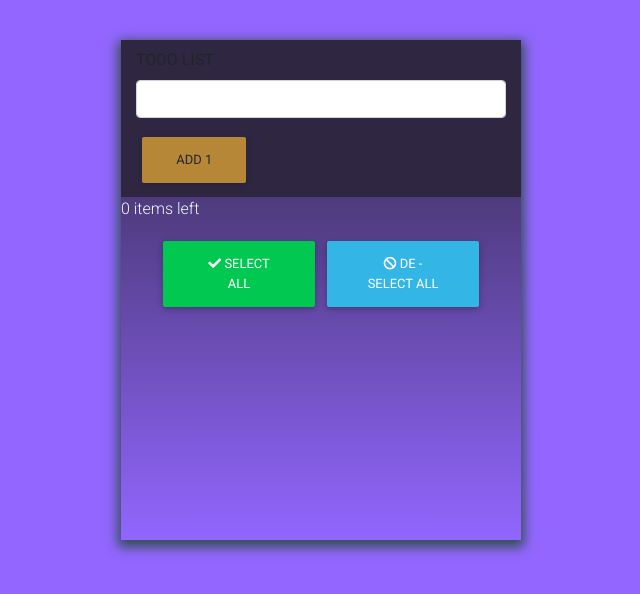
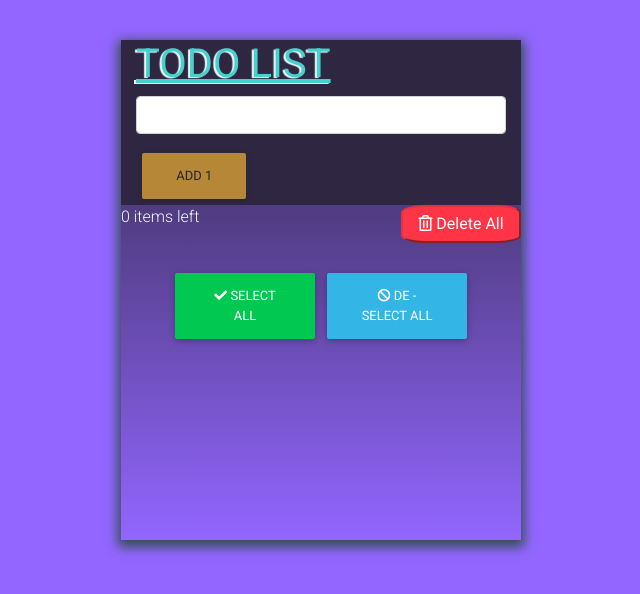
Before and after one commit to neelamchawla/todo, a React (Create React App) app: page / in a window 1280 px wide. Shown: the top 594 px of the page, without its empty margins (319-959 px from the left). Built offline with nearby package versions, Linux system fonts and the light colour scheme.

Commit message:
updated delete_all

```diff
--- a/src/component/Todo.css
+++ b/src/component/Todo.css
@@ -29,6 +29,12 @@ border: 4px solid lemonchiffon !important;
 .alert:hover{
   /* background-color:  #ffb0c8bd; */
   background-color: #e9cba4b8;
+}
+
+h1 {
+  color: mediumturquoise;
+  text-shadow: -2px 1px 1px aliceblue;
+  text-decoration: underline;
 }
 
 .btn-success {
@@ -66,7 +72,7 @@ input[type=checkbox], input[type=radio] {
 }
 
 .btn {
-  max-width: 38% !important;
+  max-width: 35% !important;
   margin-top: 5% !important;
 }
 
@@ -79,6 +85,13 @@ input[type=checkbox], input[type=radio] {
     padding: 0.4rem 2.14rem !important;
 }
 
+.btn3 {
+  float: right;
+  margin-top: 0px !important;
+  width: 30% !important;
+  padding: 5px !important;
+  border-radius: 20%;
+}
 /*
 @media only screen and (max-width: 600px) and (min-width: 400px)  {
   .btn1{
--- a/src/component/Todo.js
+++ b/src/component/Todo.js
@@ -10,30 +10,27 @@ constructor(){
     this.state = {
       todo: "",
       id: Date.now(),
+      done: false,
       list: []
     }
     this.handleChange = this.handleChange.bind(this);
-    this.addTodo = this.addTodo.bind(this);
-    this.doneTodo = this.doneTodo.bind(this);
-    this.selectAllChkBox = this.selectAllChkBox.bind(this);
-    this.deSelectAllChkBox = this.deSelectAllChkBox.bind(this);
-    // this.handleDelete = this.handleDelete.bind(this);
-    //example if we dnt bind here then, we hv to bind in props property
+    //example if we dnt bind here then, we hv to bind like this addTodo = (e) => {
   }
 
-  handleChange(e){
+  handleChange (e) {
     this.setState({
-      todo: e.target.value
+      todo: e.target.value,
+      done: e.target.done
     })
   }
 
-  addTodo(e){
+  addTodo = (e) => {
     const {todo, list, id} = this.state
 
     const dataToAdd = {
       done: false,
       id: Date.now(),
-      name: todo
+      name: todo.charAt(0).toUpperCase() + todo.slice(1)
     }
 
     list.push(dataToAdd)
@@ -46,7 +43,7 @@ constructor(){
     // console.log('list', list)
   }
 
-  doneTodo(e){
+  doneTodo = (e) => {
     const {value, checked} = e.target
     const {list} = this.state
     const id = list.findIndex(items => items.name === value)
@@ -59,11 +56,12 @@ constructor(){
     console.log([checked === 'done'], 'total');
   }
 
-  renderList(){
+  renderList = () => {
     const {list} = this.state
     const data = list.map((d,id) => {
       return(
         <MyList key={id} done={d.done} name={d.name} onChange={this.doneTodo}
+        setUpdate={this.setUpdate}
         handleDelete={this.handleDelete.bind(this,id)}
         />
       )
@@ -77,7 +75,6 @@ constructor(){
     list.map(res => (res.done = true))
     this.setState({list: list})
     console.log('selectAll list', list)
-    return list;
   }
 
   deSelectAllChkBox = (e) => {
@@ -86,7 +83,6 @@ constructor(){
     list.forEach(res => (res.done = false))
     this.setState({list: list})
     console.log('de-selectAll list', list)
-    return list;
   }
 
   handleDelete = (id) => {
@@ -99,24 +95,42 @@ constructor(){
     else { return false }
   }
 
+  DeleteAllItems = (id) => {
+    if (window.confirm("Are You Sure, You Want To Delete All These Items???" )){
+    const Deletelist = this.state.list.filter((done) => {
+      return done === 'false'
+    })
+    console.log('Delete list ', id)
+    this.setState({list: Deletelist})}
+    else { return false }
+  }
+
   render() {
     // console.log("render",this.state.list);
 
     return (
       <div>
         <div className="container">
-            <label htmlFor="todo"><b>TODO LIST</b></label>
+            <h1 htmlFor="todo"><b>TODO LIST</b></h1>
             <input type="text" className="form-control" id="todo" value={this.state.todo} onChange={this.handleChange} />
             <button className="btn btn-warning" onClick={this.addTodo} disabled={!this.state.todo}>{"Add " + (this.state.list.length + 1)}</button>
         </div>
 
             {/* <MyList name={"something"} onChange={this.doneTodo}/> */}
+
             {this.renderList()}
 
             <span style={{color: 'aliceblue'}}>
-                {(this.state.list.length) + " items left"}
+                {(this.state.list
+                  .filter(res => (res.done === false))
+                  .length) + " items left"}
+
+                <button className="btn3 btn-danger" onClick={this.DeleteAllItems}>
+                <MDBIcon far icon="trash-alt" /> Delete All
+                </button>
             </span>
         <center>
+          <br/>
             <button className="btn btn-success" onClick={this.selectAllChkBox} >
               <MDBIcon icon="check" /> Select All
             </button>
@@ -144,7 +158,10 @@ const MyList = (props) => {
     <Fragment>
       <div className={AlertClass}>
         <div className="checkbox">
-          <label><input type="checkbox" defaultValue={props.name} onChange={props.onChange} checked={props.done}/>{name}</label>
+          <label><input type="checkbox" defaultValue={props.name} onChange={props.onChange} checked={props.done}/>
+          &nbsp;
+          {name}
+          </label>
           <button type="button" className="btn2 btn-danger"
           onClick={() => props.handleDelete()}
           >
--- a/src/component/todo2/Todo2.js
+++ b/src/component/todo2/Todo2.js
@@ -57,13 +57,13 @@ class Todo2 extends React.Component {
     items.map(item=>{
       if(item.key===key){
         console.log(item.key +"    "+key)
-        item.text= text;
+         item.text= text;
       }
     })
     this.setState({
       items: items
     })
-
+    return items;
 
   }
  render(){
```
Also changed, not shown: src/App.js (+4 -3 lines), npm.txt.
